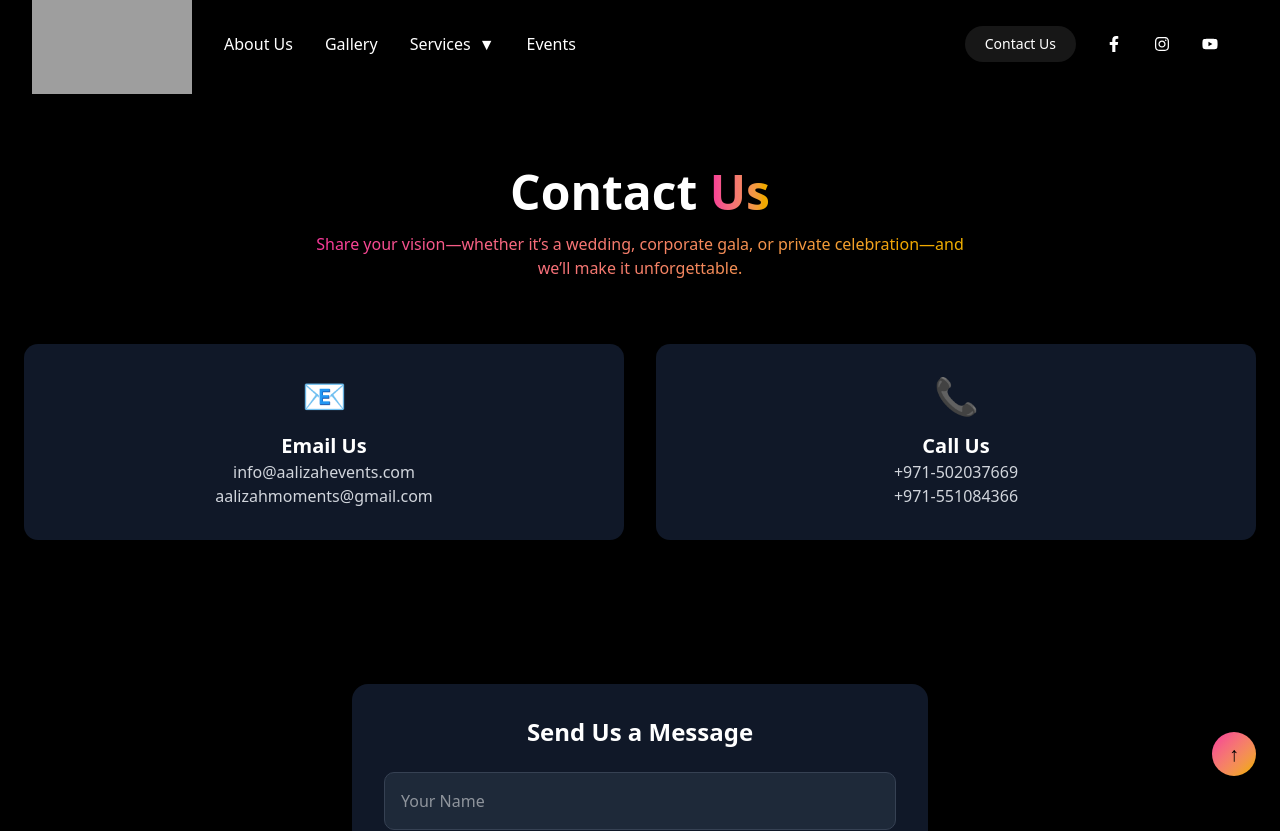
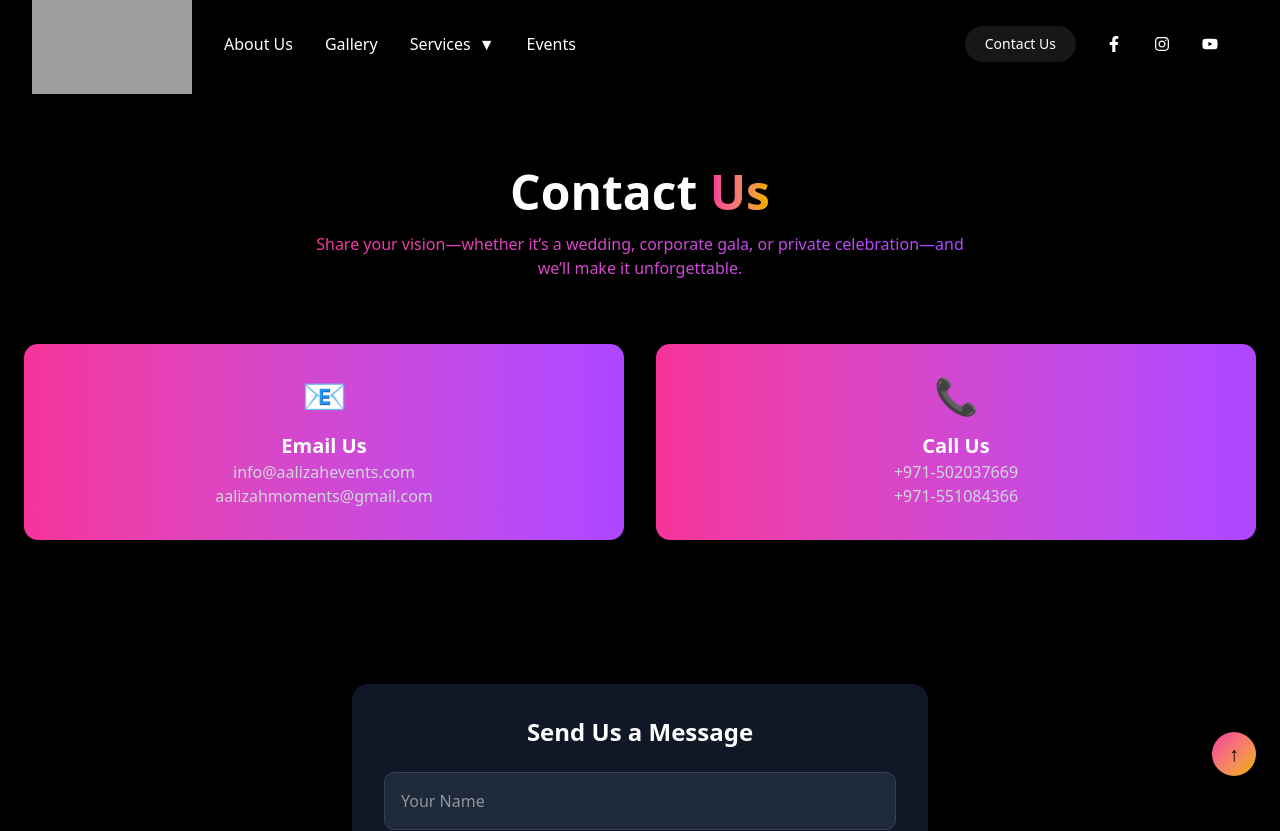
Before and after one commit to Abhishekn1234/event_managements, a React (Vite) app: page /contact in a window 1280 px wide. Shown: the top 831 px of the page. Built offline with nearby package versions, Linux system fonts and the light colour scheme; grey boxes are pictures that could not be loaded.

Commit message:
`Update Contact page styles: change gradient colors and add shadow to contact cards`

```diff
--- a/src/pages/Contact.tsx
+++ b/src/pages/Contact.tsx
@@ -78,7 +78,7 @@ export default function Contact() {
                 Us
               </span>
             </h2>
-          <p className="bg-gradient-to-r from-pink-500 to-yellow-500 bg-clip-text text-transparent max-w-2xl mx-auto">
+          <p className="bg-gradient-to-r from-pink-500 to-purple-500 bg-clip-text text-transparent max-w-2xl mx-auto">
             Share your vision—whether it’s a wedding, corporate gala, or private
             celebration—and we’ll make it unforgettable.
           </p>
@@ -86,7 +86,7 @@ export default function Contact() {
 
         {/* Contact Cards */}
         <div className="grid grid-cols-1 md:grid-cols-2 gap-8 mb-20">
-          <div className="bg-gray-900 rounded-xl p-8 text-center shadow-xl">
+          <div className="bg-gradient-to-r from-pink-500 to-purple-500 rounded-xl p-8 text-center shadow-xl">
             <div className="text-yellow-500 text-4xl mb-4">📧</div>
             <h3 className="text-xl font-semibold">Email Us</h3>
             <p className="text-gray-300">
@@ -96,7 +96,7 @@ export default function Contact() {
             </p>
           </div>
 
-          <div className="bg-gray-900 rounded-xl p-8 text-center shadow-xl">
+          <div className="bg-gradient-to-r from-pink-500 to-purple-500 rounded-xl p-8 text-center shadow-xl">
             <div className="text-yellow-500 text-4xl mb-4">📞</div>
             <h3 className="text-xl font-semibold">Call Us</h3>
             <p className="text-gray-300">
```
